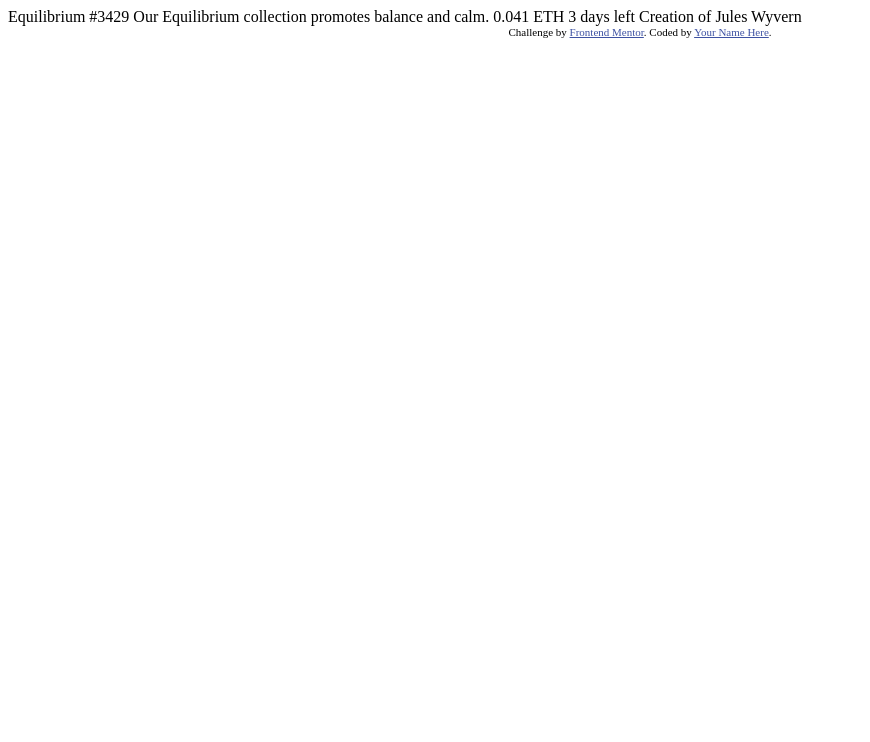
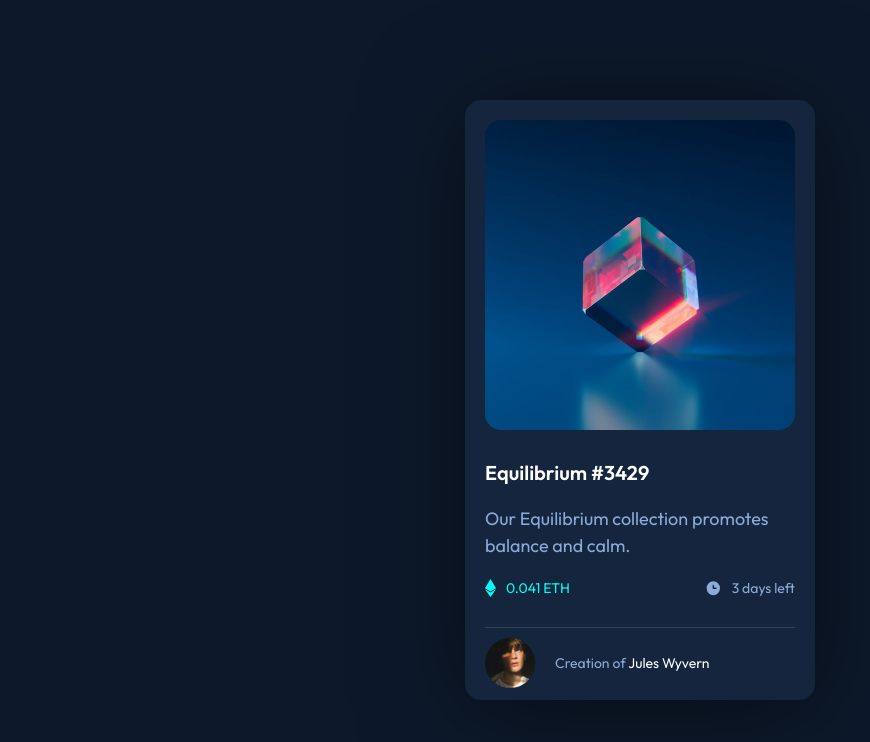
Before and after one commit to WangaiJM/nft-card, a plain HTML site: page index.html in a window 1280 px wide. Shown: the whole page, without its empty margins (0-870 px from the left). Drawn offline with Linux system fonts and the light colour scheme.

Commit message:
solution

```diff
--- /dev/null
+++ b/css/styles.css
@@ -0,0 +1,97 @@
+@import url("https://fonts.googleapis.com/css2?family=Outfit:wght@300;400;600&display=swap");
+:root {
+  --softblue: hsl(215, 51%, 70%);
+  --cyan: hsl(178, 100%, 50%);
+  --mainbg: hsl(217, 54%, 11%);
+  --cardbg: hsl(216, 50%, 16%);
+  --line: hsl(215, 32%, 27%);
+  --white: hsl(0, 0%, 100%);
+}
+* {
+  margin: 0;
+  padding: 0;
+  box-sizing: border-box;
+}
+html {
+  font-size: 62.5%;
+}
+body {
+  font-size: 1.8rem;
+  font-family: "Outfit", sans-serif;
+  background-color: var(--mainbg);
+  color: var(--white);
+  display: flex;
+  justify-content: center;
+  align-items: center;
+  min-height: 100vh;
+}
+img {
+  max-width: 100%;
+  display: block;
+}
+.card {
+  height: 60rem;
+  width: 35rem;
+  background-color: var(--cardbg);
+  padding: 2rem;
+  box-shadow: 0px 10px 100px 0px rgba(0, 0, 0, 0.5);
+  border-radius: 1.6rem;
+}
+.card-header > img {
+  height: 100%;
+  width: 100%;
+  aspect-ratio: 1;
+  border-radius: 1.6rem;
+}
+.card-body {
+  padding: 2rem 0;
+}
+.title {
+  font-size: 2rem;
+  padding: 1rem 0;
+}
+.description {
+  padding: 1rem 0;
+  color: var(--softblue);
+  font-size: 1.8rem;
+  line-height: 1.5;
+}
+.nft {
+  display: flex;
+  justify-content: space-between;
+  padding: 1rem 0;
+  font-size: 1.4rem;
+}
+.nft-left {
+  display: flex;
+  flex: 1;
+}
+.nft-left p {
+  margin-left: 1rem;
+  color: var(--cyan);
+}
+.nft-right {
+  display: flex;
+}
+.nft-right p {
+  margin-left: 1rem;
+  color: var(--softblue);
+}
+.card-footer {
+  border-top: 1px solid var(--line);
+  padding: 1rem 0;
+  display: flex;
+  align-items: center;
+}
+.footer-img {
+  height: 5rem;
+  width: 5rem;
+  margin-right: 2rem;
+}
+.footer-p {
+  font-size: 1.4rem;
+  color: var(--softblue);
+}
+.footer-p span {
+  color: var(--white);
+}
--- a/index.html
+++ b/index.html
@@ -1,33 +1,66 @@
 <!DOCTYPE html>
 <html lang="en">
-<head>
-  <meta charset="UTF-8">
-  <meta name="viewport" content="width=device-width, initial-scale=1.0"> <!-- displays site properly based on user's device -->
+  <head>
+    <meta charset="UTF-8" />
+    <meta name="viewport" content="width=device-width, initial-scale=1.0" />
+    <!-- displays site properly based on user's device -->
 
-  <link rel="icon" type="image/png" sizes="32x32" href="./images/favicon-32x32.png">
+    <link
+      rel="icon"
+      type="image/png"
+      sizes="32x32"
+      href="./images/favicon-32x32.png"
+    />
 
-  <title>Frontend Mentor | NFT preview card component</title>
+    <title>Frontend Mentor | NFT preview card component</title>
 
-  <!-- Feel free to remove these styles or customise in your own stylesheet 👍 -->
-  <style>
-    .attribution { font-size: 11px; text-align: center; }
-    .attribution a { color: hsl(228, 45%, 44%); }
-  </style>
-</head>
-<body>
+    <link rel="stylesheet" href="./css/styles.css" />
 
-  Equilibrium #3429
+    <!-- Feel free to remove these styles or customise in your own stylesheet 👍 -->
+    <!-- <style>
+      .attribution {
+        font-size: 11px;
+        text-align: center;
+      }
+      .attribution a {
+        color: hsl(228, 45%, 44%);
+      }
+    </style> -->
+  </head>
+  <body>
+    <div class="card">
+      <div class="card-header">
+        <img src="./images/image-equilibrium.jpg" alt="Equilibrium Image" />
+      </div>
+      <div class="card-body">
+        <h2 class="title">Equilibrium #3429</h2>
+        <p class="description">
+          Our Equilibrium collection promotes balance and calm.
+        </p>
+        <div class="nft">
+          <div class="nft-left">
+            <img src="./images/icon-ethereum.svg" alt="icon-ethereum" />
+            <p>0.041 ETH</p>
+          </div>
+          <div class="nft-right">
+            <img src="./images/icon-clock.svg" alt="icon-clock" />
+            <p>3 days left</p>
+          </div>
+        </div>
+      </div>
+      <div class="card-footer">
+        <div class="footer-img">
+          <img src="./images/image-avatar.png" alt="Avatar" />
+        </div>
+        <p class="footer-p">Creation of <span>Jules Wyvern</span></p>
+      </div>
+    </div>
 
-  Our Equilibrium collection promotes balance and calm.
-
-  0.041 ETH
-  3 days left
-
-  Creation of Jules Wyvern
-
-  <div class="attribution">
-    Challenge by <a href="https://www.frontendmentor.io?ref=challenge" target="_blank">Frontend Mentor</a>.
-    Coded by <a href="#">Your Name Here</a>.
-  </div>
-</body>
+    <!-- <div class="attribution">
+      Challenge by
+      <a href="https://www.frontendmentor.io?ref=challenge" target="_blank"
+        >Frontend Mentor</a
+      >. Coded by <a href="#">Your Name Here</a>.
+    </div> -->
+  </body>
 </html>
```
